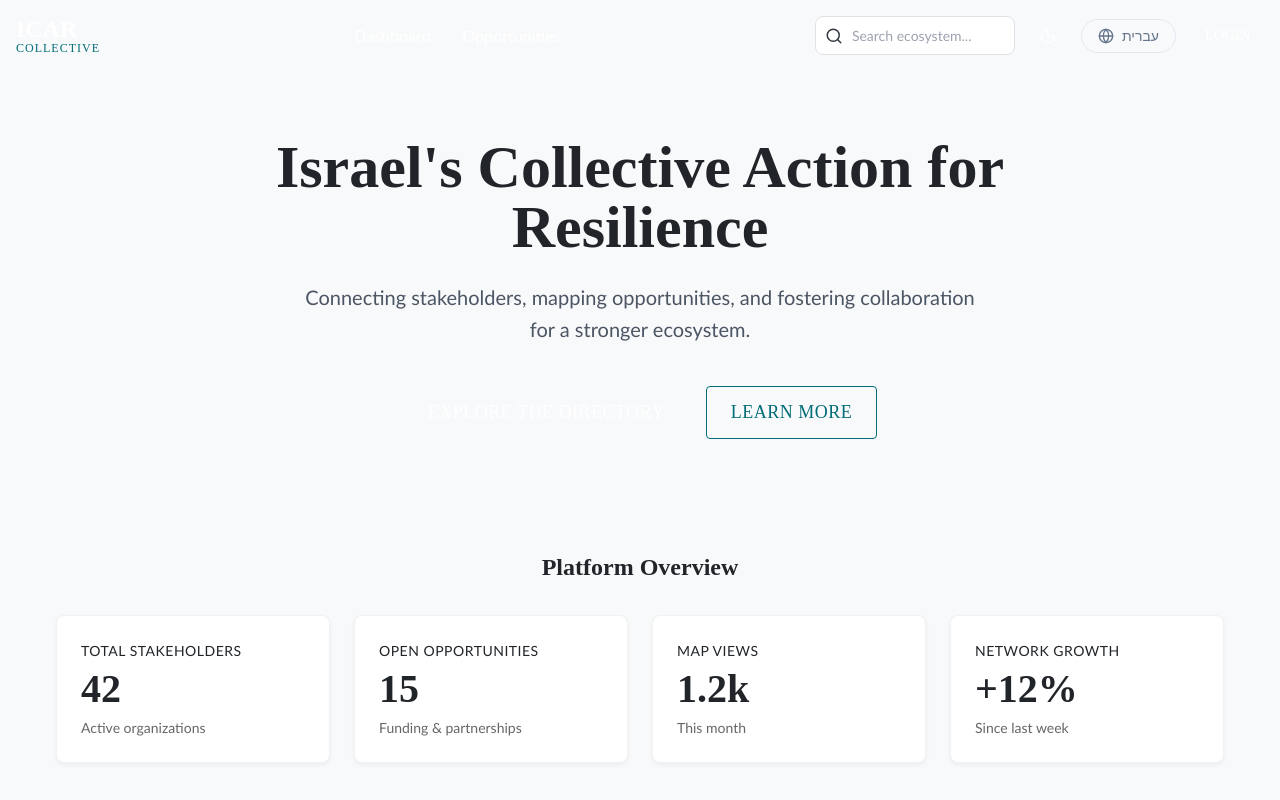
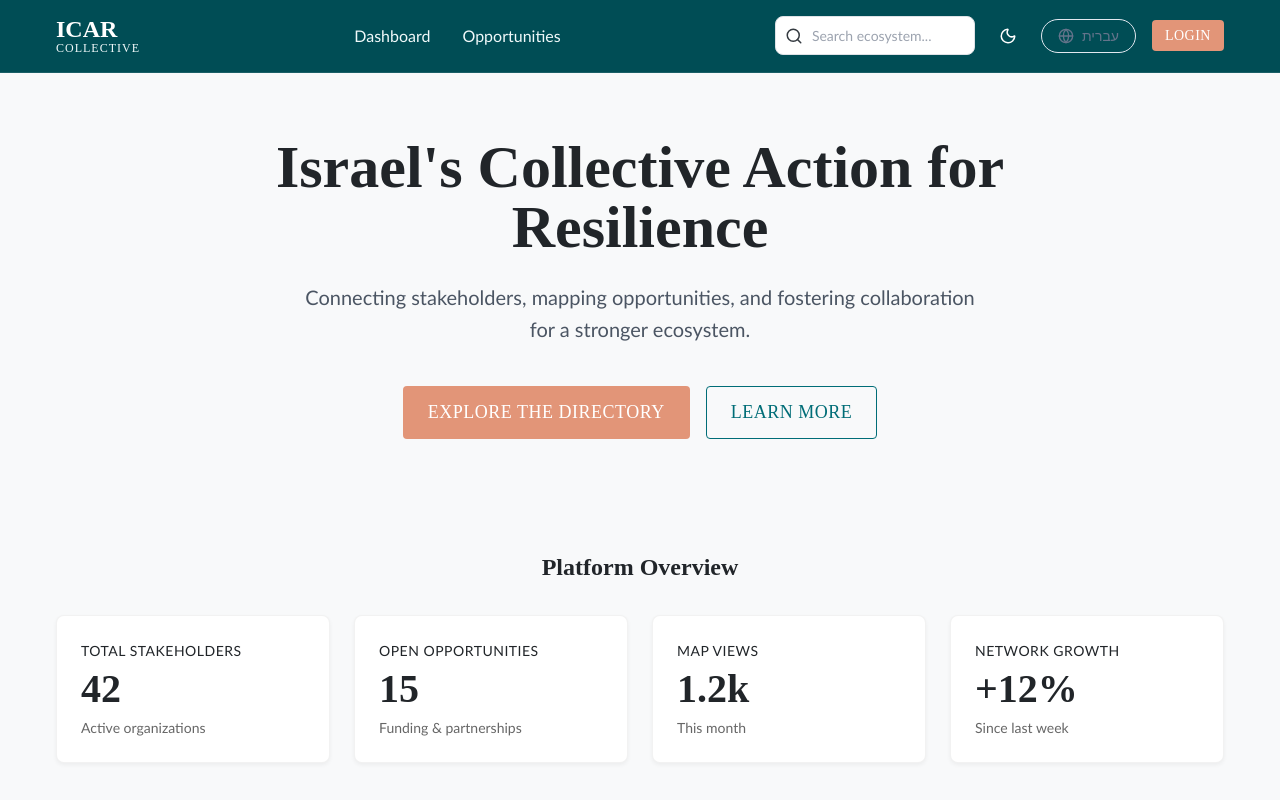
Before and after one commit to audsmith28/icar, a Next.js app: page /en in a window 1280 px wide. Shown: the top 800 px of the page. Built offline with nearby package versions, Linux system fonts and the light colour scheme.

Commit message:
Fix translucent navbar buttons and links
- Replace CSS variables with solid color values in Button and Navbar modules
- Add explicit opacity: 1 to prevent transparency issues
- Fix all color references to use actual hex values
- Ensure buttons and links are fully opaque

```diff
--- a/src/components/layout/Navbar.module.css
+++ b/src/components/layout/Navbar.module.css
@@ -1,15 +1,15 @@
  .navbar {
-     background-color: var(--color-sea-green-darkest);
+     background-color: #004d55;
      border-bottom: 1px solid rgba(255, 255, 255, 0.1);
      padding: 1rem 0;
      position: sticky;
      top: 0;
      z-index: 100;
-     color: var(--color-white);
+     color: #ffffff;
  }
 
  .container {
-     max-width: var(--max-width);
+     max-width: 1200px;
      margin: 0 auto;
      padding: 0 1rem;
      display: flex;
@@ -21,21 +21,23 @@
      display: flex;
      flex-direction: column;
      line-height: 1.1;
-     font-family: var(--font-heading);
+     font-family: 'Roboto Slab', serif;
      text-decoration: none;
  }
 
  .logoText {
      font-size: 1.5rem;
-     color: var(--color-white);
+     color: #ffffff;
      font-weight: 700;
+     opacity: 1;
  }
 
  .logoSub {
      font-size: 0.75rem;
-     color: var(--color-off-white-sea-green);
+     color: #f0f9fa;
      text-transform: uppercase;
      letter-spacing: 1px;
+     opacity: 1;
  }
 
  .links {
@@ -44,14 +46,16 @@
  }
 
  .links a {
-     color: var(--color-off-white-sea-green);
+     color: #f0f9fa;
      font-weight: 500;
      text-decoration: none;
      transition: color 0.2s;
+     opacity: 1;
  }
 
  .links a:hover {
-     color: var(--color-white);
+     color: #ffffff;
+     opacity: 1;
  }
 
  .actions {
@@ -69,19 +73,23 @@
  .searchIcon {
      position: absolute;
      left: 10px;
-     color: var(--color-gray-800);
+     color: #343a40;
+     opacity: 1;
  }
 
  .searchInput {
      padding: 0.5rem 0.5rem 0.5rem 2.25rem;
-     border: 1px solid var(--color-gray-200);
-     border-radius: var(--radius-md);
-     font-family: var(--font-body);
+     border: 1px solid #dee2e6;
+     border-radius: 8px;
+     font-family: 'Calibri', 'Segoe UI', sans-serif;
      font-size: 0.875rem;
      width: 200px;
+     background-color: #ffffff;
+     opacity: 1;
  }
 
  .searchInput:focus {
      outline: none;
-     border-color: var(--color-teal-primary);
+     border-color: #006d77;
+     opacity: 1;
  }
--- a/src/components/ui/Button.module.css
+++ b/src/components/ui/Button.module.css
@@ -2,44 +2,50 @@
     display: inline-flex;
     align-items: center;
     justify-content: center;
-    border-radius: var(--radius-sm);
+    border-radius: 4px;
     font-weight: 500;
     transition: all 0.2s ease;
     cursor: pointer;
     border: 1px solid transparent;
-    font-family: var(--font-heading);
+    font-family: 'Roboto Slab', serif;
     text-transform: uppercase;
     letter-spacing: 0.5px;
+    opacity: 1 !important;
 }
 
 .primary {
-    background-color: var(--color-orange);
-    color: var(--color-white);
+    background-color: #e29578;
+    color: #ffffff;
+    opacity: 1;
 }
 
 .primary:hover {
-    background-color: #c04015;
-    /* Darker shade of orange */
+    background-color: #d17f63;
     transform: translateY(-1px);
+    opacity: 1;
 }
 
 .secondary {
-    background-color: var(--color-sea-green);
-    color: var(--color-white);
+    background-color: #006d77;
+    color: #ffffff;
+    opacity: 1;
 }
 
 .secondary:hover {
-    background-color: var(--color-sea-green-darker);
+    background-color: #004d55;
+    opacity: 1;
 }
 
 .outline {
     background-color: transparent;
-    border: 1px solid var(--color-teal-primary);
-    color: var(--color-teal-primary);
+    border: 1px solid #006d77;
+    color: #006d77;
+    opacity: 1;
 }
 
 .outline:hover {
-    background-color: var(--color-gray-50);
+    background-color: #f0f9fa;
+    opacity: 1;
 }
 
 .destructive {
```
